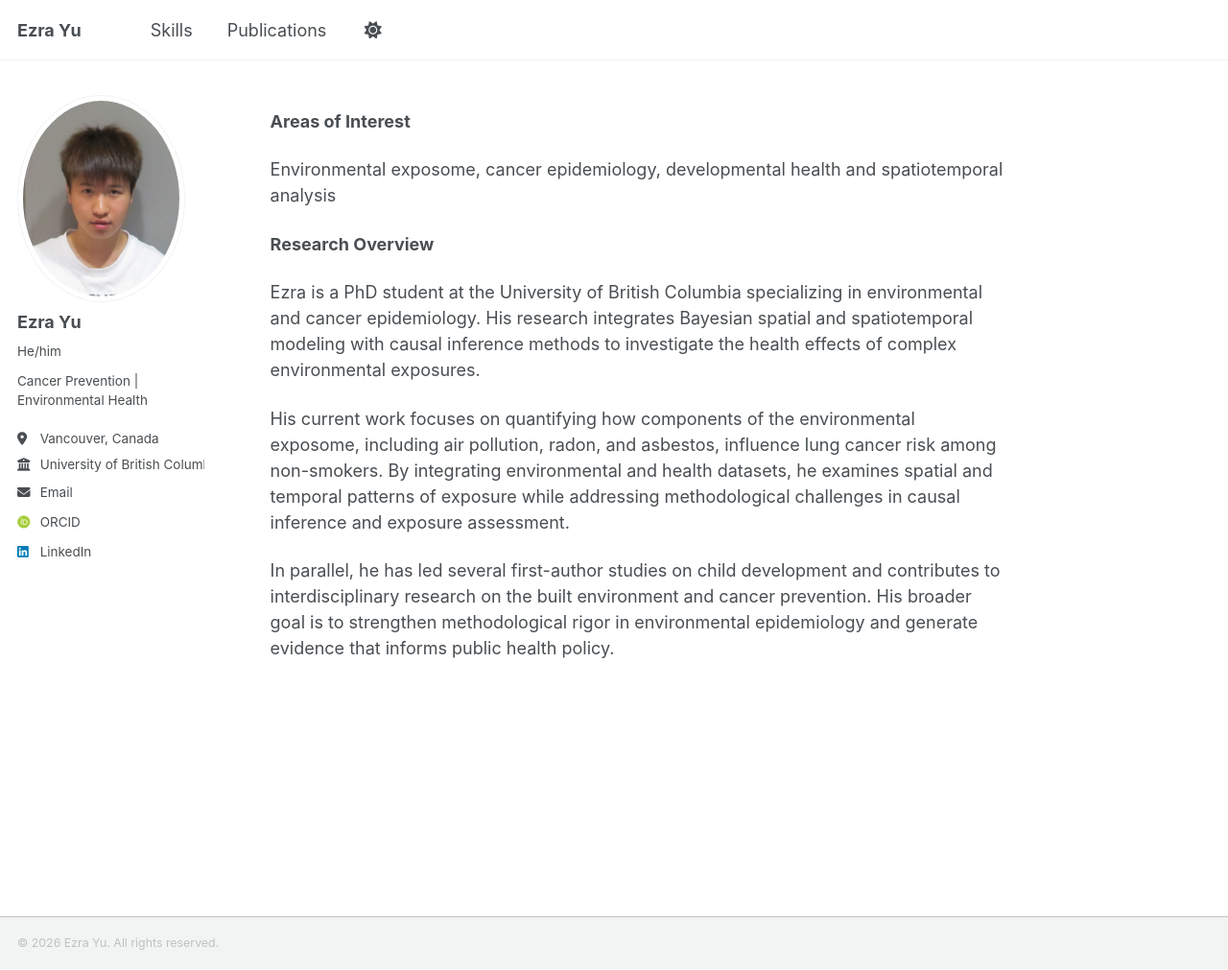
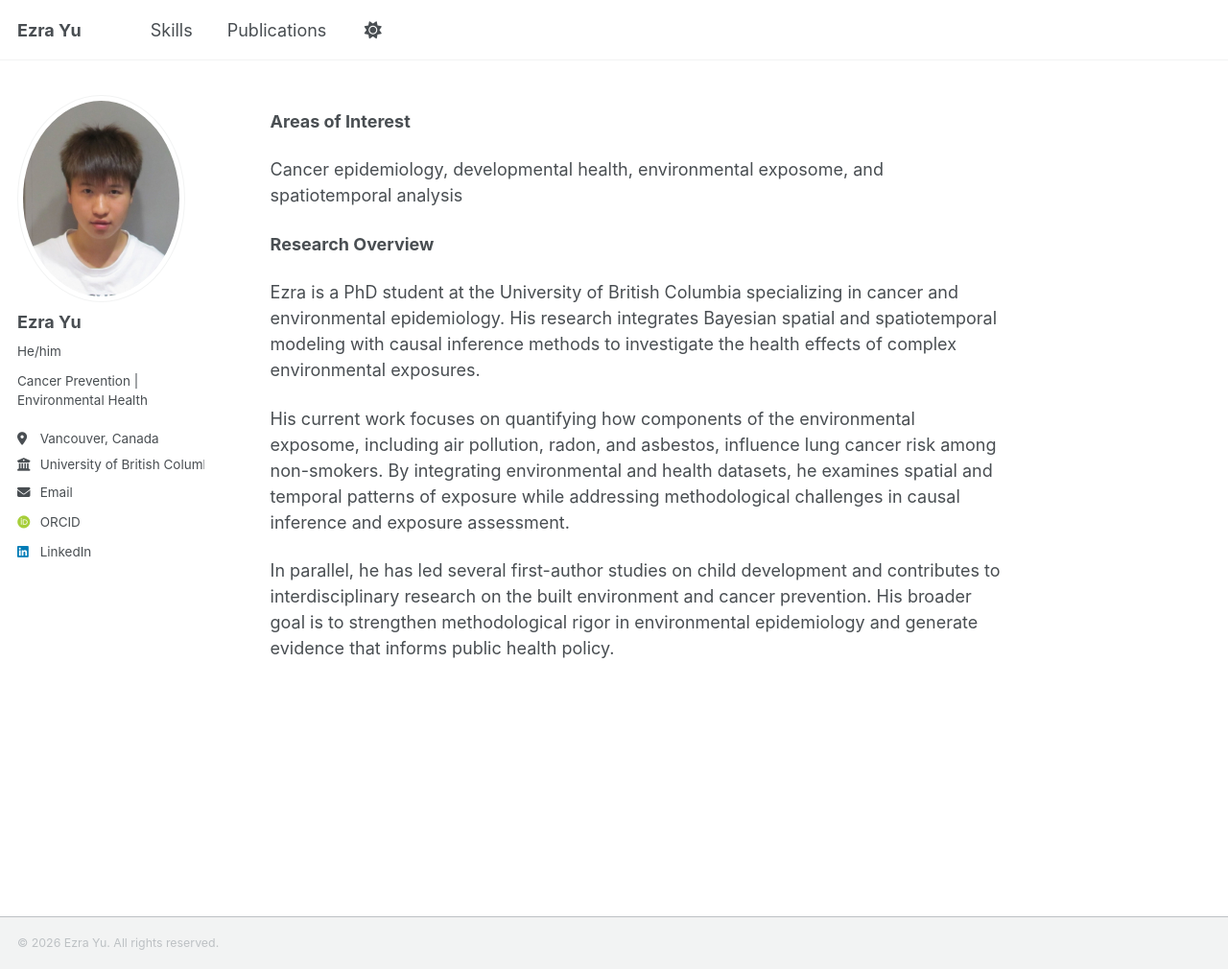
Before and after one commit to ezraxyu/ezraxyu.github.io, a Jekyll site: the page built from index.md, in a window 1280 px wide and 1011 px high. Shown: the whole window at 96% size. Built offline with Jekyll 4.4.1, drawn with Linux system fonts in a browser that asks for light colours; some web fonts are replaced; a script that is not in the unit is left out.

```diff
--- a/index.md
+++ b/index.md
@@ -6,11 +6,11 @@ author_profile: true
 
 **Areas of Interest**
 
-Environmental exposome, cancer epidemiology, developmental health and spatiotemporal analysis
+Cancer epidemiology, developmental health, environmental exposome, and spatiotemporal analysis
 
 **Research Overview**
 
-Ezra is a PhD student at the University of British Columbia specializing in environmental and cancer epidemiology. His research integrates Bayesian spatial and spatiotemporal modeling with causal inference methods to investigate the health effects of complex environmental exposures.
+Ezra is a PhD student at the University of British Columbia specializing in cancer and environmental epidemiology. His research integrates Bayesian spatial and spatiotemporal modeling with causal inference methods to investigate the health effects of complex environmental exposures.
 
 His current work focuses on quantifying how components of the environmental exposome, including air pollution, radon, and asbestos, influence lung cancer risk among non-smokers. By integrating environmental and health datasets, he examines spatial and temporal patterns of exposure while addressing methodological challenges in causal inference and exposure assessment.
 
```
